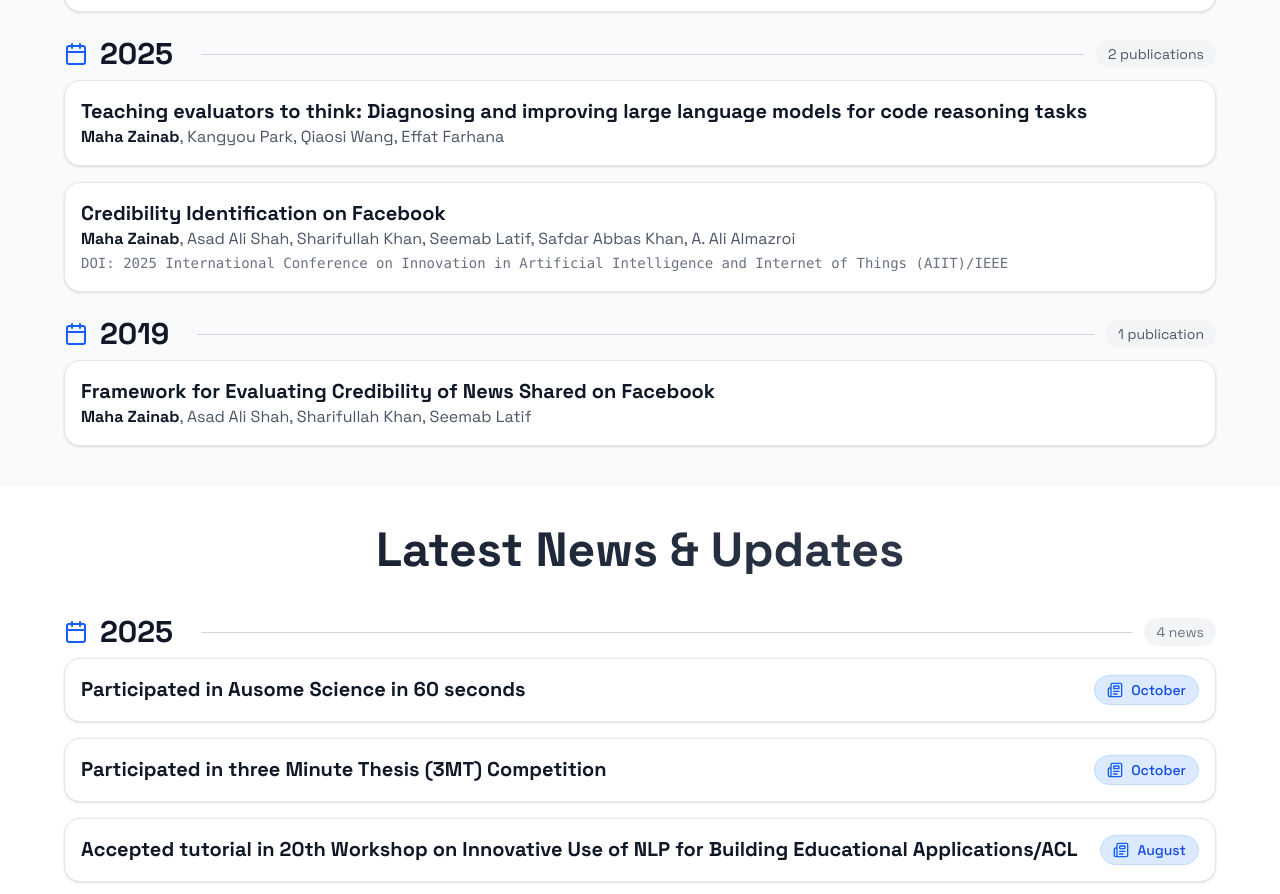
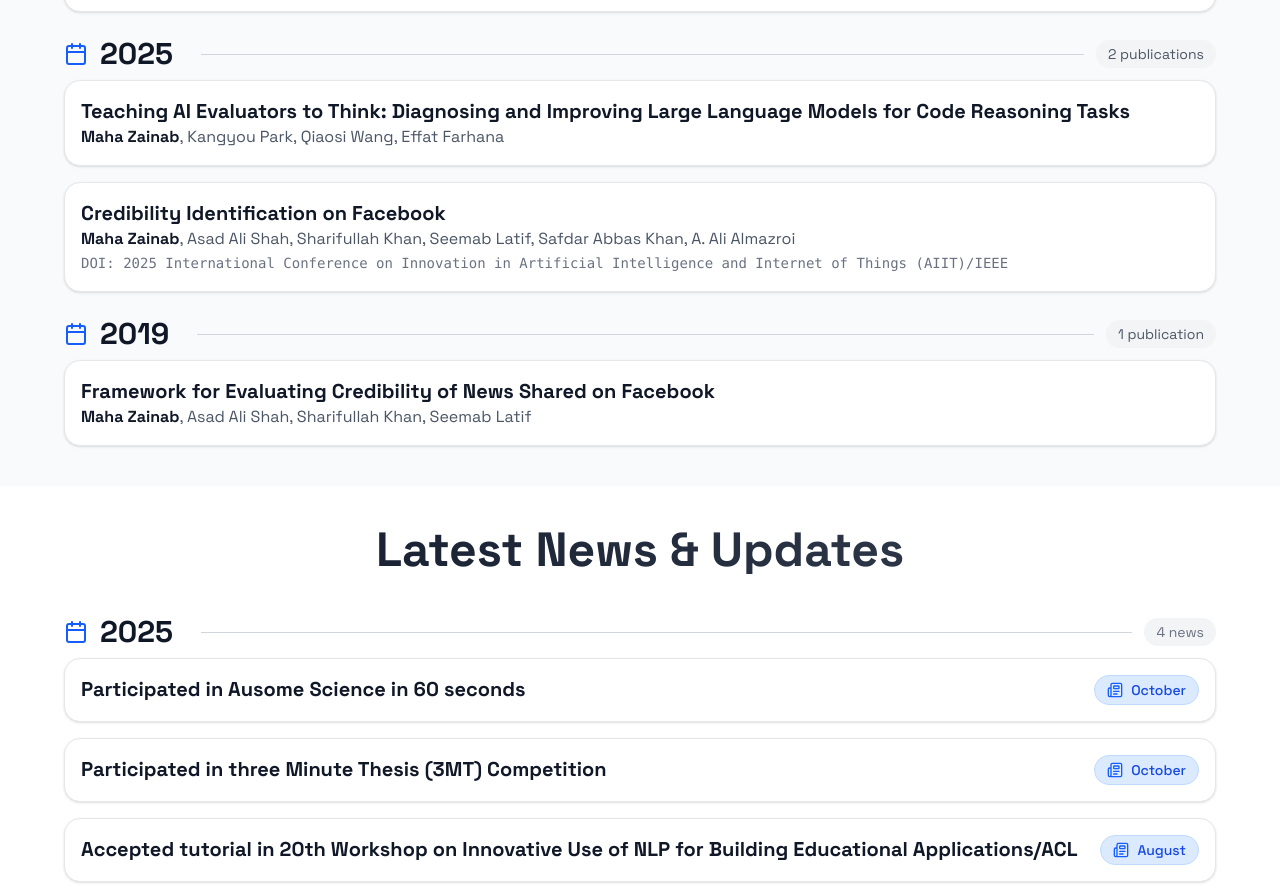
Before and after one commit to MahaZainab/MahaZainab.github.io, a React (Vite) app: page / in a window 1280 px wide. Shown: the part 1343-2237 px from the top of the page. Built offline with nearby package versions, Linux system fonts and the light colour scheme.

Commit message:
Auto commit on save

```diff
--- a/src/data/content.ts
+++ b/src/data/content.ts
@@ -59,7 +59,7 @@ export const publications: Publication[] = [
   {
     id: 1,
     title:
-      "Teaching evaluators to think: Diagnosing and improving large language models for code reasoning tasks",
+      "Teaching AI Evaluators to Think: Diagnosing and Improving Large Language Models for Code Reasoning Tasks",
     authors: ["Maha Zainab", "Kangyou Park", "Qiaosi Wang", "Effat Farhana"],
     pdfLink: "",
     talkLink: "",
```
